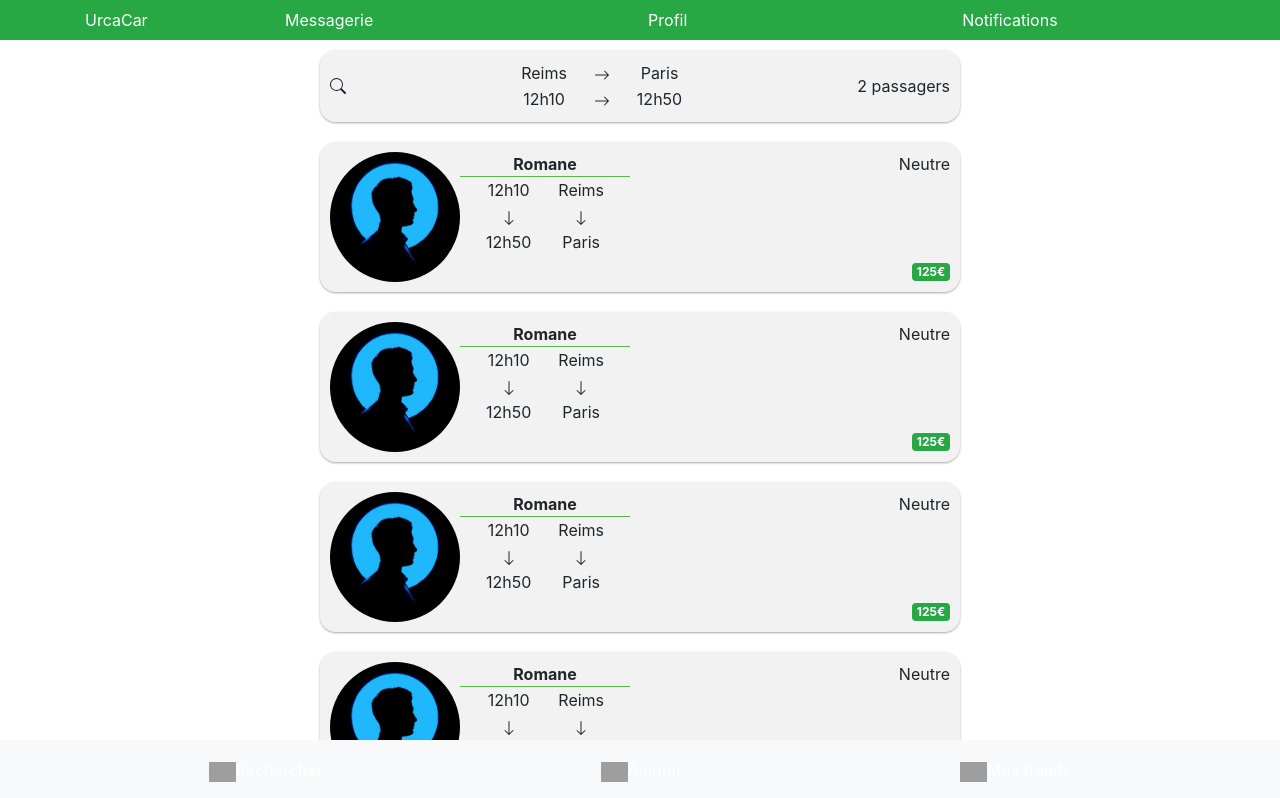
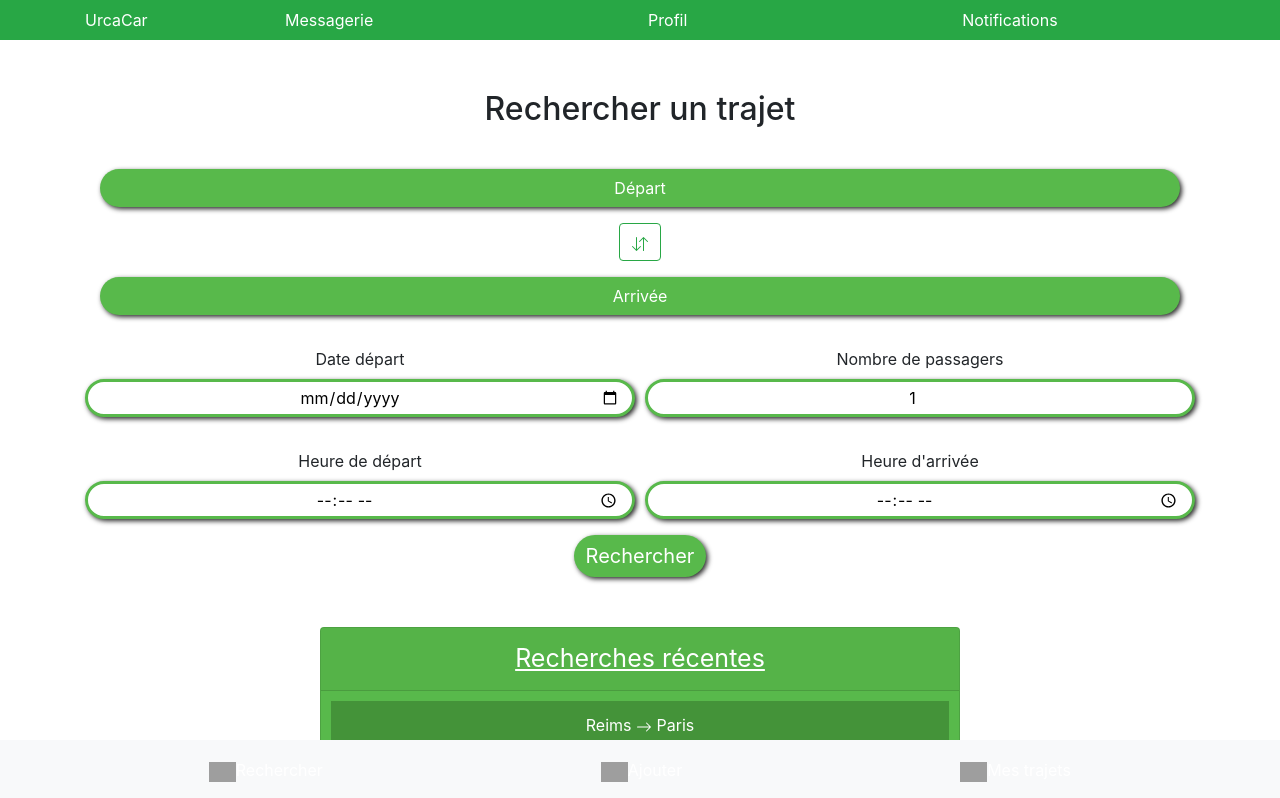
Before and after one commit to enzo-firmino/urcacar, a React (Create React App) app in the folder urcacar/: page / in a window 1280 px wide. Shown: the top 798 px of the page. Built offline with nearby package versions, Linux system fonts and the light colour scheme; grey boxes are pictures that could not be loaded.

Commit message:
Redirect to recherche when submit FormSearchTrajet

```diff
--- a/urcacar/src/App.js
+++ b/urcacar/src/App.js
@@ -19,6 +19,9 @@ function App() {
             <Header/>
             <Switch>
                 <Route exact path="/">
+                    <Accueil/>
+                </Route>
+                <Route path="/recherche">
                     <ListeRecherche/>
                 </Route>
                 <Route path="/profil">
--- a/urcacar/src/components/FormSearchTrajet/index.js
+++ b/urcacar/src/components/FormSearchTrajet/index.js
@@ -4,18 +4,14 @@ import Col from "react-bootstrap/Col";
 import Button from "react-bootstrap/Button";
 import { ArrowDownUp } from 'react-bootstrap-icons';
 import '../../styles/formSearchTrajet.css';
-
+import { Redirect } from "react-router-dom"
 
 export function FormSearchTrajet(props) {
 
     const handleSubmit = (evt) => {
         evt.preventDefault();
-        alert(`Submitting Name ${depart}`)
+        setRedirect('/recherche');
     }
-
-
-
-
 
     const [depart, setDepart] = useState('');
     const [arrive, setArrive] = useState('');
@@ -23,13 +19,18 @@ export function FormSearchTrajet(props) {
     const [heureDepart, setHeureDepart] = useState();
     const [heureArrive, setHeureArrive] = useState();
     const [nbPassager, setNbPassager] = useState(1);
+    const [redirect, setRedirect] = useState(null);
 
 
+    if (redirect) {
+        return <Redirect to={redirect} />
+    }
     return (
+
         <div className="formSearchTrajet">
             <h2> Rechercher un trajet</h2>
 
-            <Form className="container">
+            <Form className="container" onSubmit={handleSubmit}>
 
                 <Form.Group as={Col} controlId="formGridDepart">
                     <Form.Control
--- a/urcacar/src/components/ListeRecherche/index.js
+++ b/urcacar/src/components/ListeRecherche/index.js
@@ -39,7 +39,7 @@ export function ListeRecherche(props) {
 
 function RecapRecherche(props) {
     return (
-        <div className='recapRecherche'>
+        <div className='recapRecherche' >
             <Search/>
             <table>
                 <tbody>
@@ -64,7 +64,7 @@ function RecapRecherche(props) {
 function Trajet(props) {
     return (
         <div className='trajet'>
-            <Image src={profilePicture} roundedCircle fluid/>
+            <Image src={profilePicture} roundedCircle/>
             <div style={{display: 'flex', flexDirection: 'column'}}>
                 <span style={{borderBottom: "1px solid #58B94B", fontWeight: 'bold'}}> {props.trajet.conducteur}</span>
                 <table>
--- a/urcacar/src/styles/listeRecherche.css
+++ b/urcacar/src/styles/listeRecherche.css
@@ -1,8 +1,8 @@
 .trajet {
     display: flex;
     flex-direction: row;
-    height: 150px;
-    width: 50%;
+    height: fit-content;
+    width: 40%;
     background-color: rgba(230, 230, 230, 0.5);
     margin: 10px auto;
     border-radius: 16px;
@@ -11,28 +11,29 @@
     transition: all 0.3s cubic-bezier(.25,.8,.25,1);
 }
 
+div.trajet > * {
+    margin-right: 20px;
+}
+
 .recapRecherche {
     display: flex;
     flex-direction: row;
-    justify-content: space-between;
+    justify-content: flex-start;
     align-items: center;
     height: fit-content;
-    width: 50%;
-    background-color: rgba(230, 230, 230, 0.5);
+    width: 40%;
+    background-color: rgb(237, 237, 237);
     margin: 10px auto;
     border-radius: 16px;
-    padding: 10px;
-    box-shadow: 0 1px 3px rgba(0,0,0,0.12), 0 1px 2px rgba(0,0,0,0.24);
-    transition: all 0.3s cubic-bezier(.25,.8,.25,1);
+    padding-left: 20px;
+}
+
+div.recapRecherche > * {
+    margin-right: 15px;
 }
 
 .trajet:hover {
     box-shadow: 0 8px 20px rgba(0,0,0,0.25), 0 8px 8px rgba(0,0,0,0.22);
-}
-
-.img-fluid {
-    width: auto !important;
-    height: 100% !important;
 }
 
 table {
@@ -41,6 +42,7 @@ table {
 }
 
 .rightBox {
+    padding-left: 50px;
     display: flex;
     flex-direction: column;
     justify-content: space-between;
@@ -49,3 +51,8 @@ table {
     right: 0;
     text-align: right;
 }
+
+.trajet img {
+    height: 100px;
+    width: auto;
+}
```
